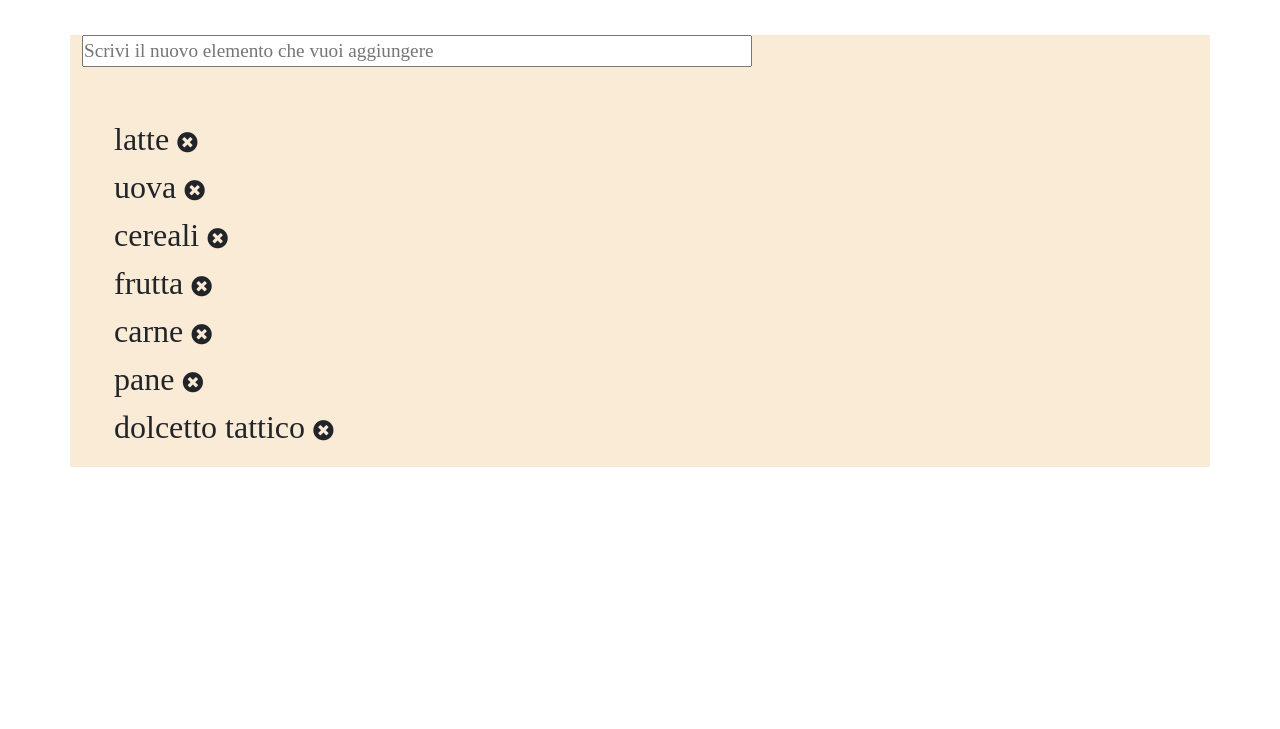
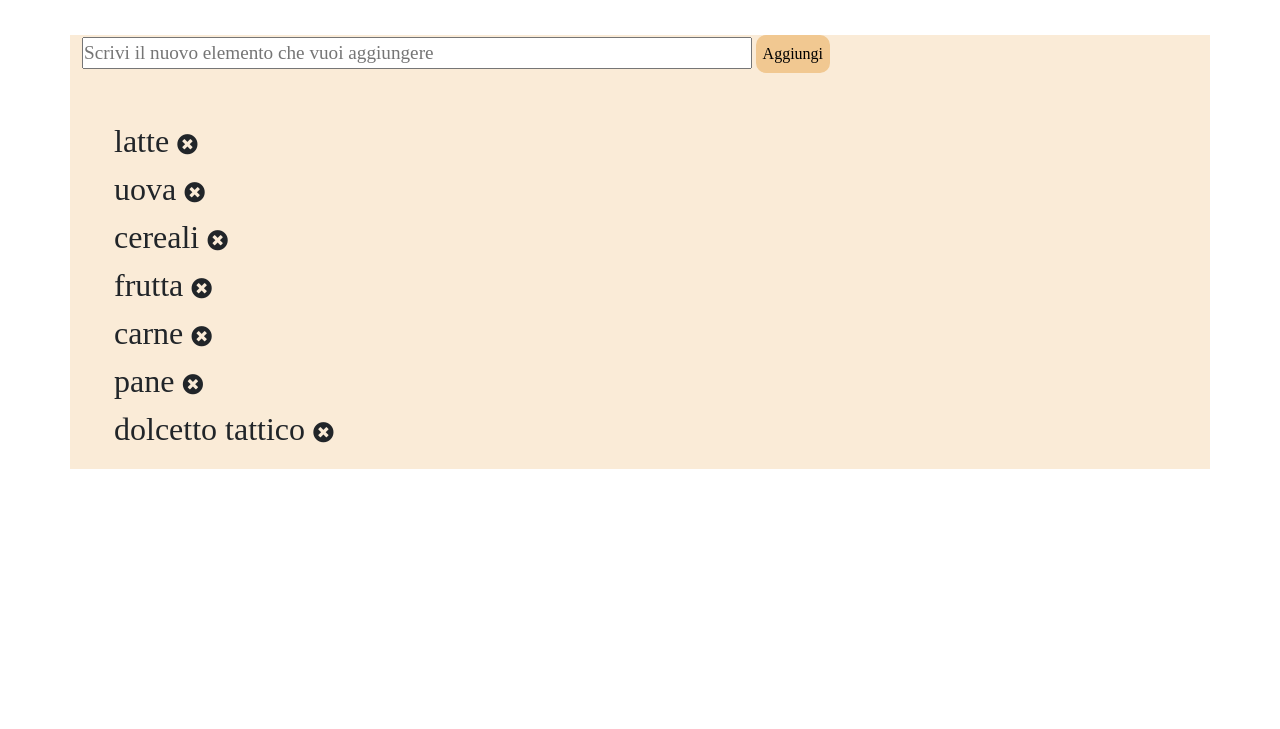
Before and after one commit to samuelepietrasanta/vue-todolist, a plain HTML site: page index.html in a window 1280 px wide. Shown: the part 71-800 px from the top of the page. Drawn offline with nearby package versions, Linux system fonts and the light colour scheme.

Commit message:
exercise completed

```diff
--- a/css/style.css
+++ b/css/style.css
@@ -36,3 +36,10 @@ input{
     cursor: pointer;
     color: red;
 }
+
+.my_btn{
+    border-color: transparent;
+    border-radius:10px;
+    background-color: rgb(241, 200, 145);
+    padding: 5px;
+}
--- a/index.html
+++ b/index.html
@@ -23,6 +23,7 @@
             <div class="col-12" id="list-wrapper">
                 <input class="mb-5" type="text" placeholder="Scrivi il nuovo elemento che vuoi aggiungere"
                 v-model='inputText' @keyup.enter='addItem'>
+                <button class=" my_btn" @click='addItem'>Aggiungi</button>
                 <ul>
                     <li v-for= '(cibo, indice) in supermercato'>
                         {{cibo}}
```
